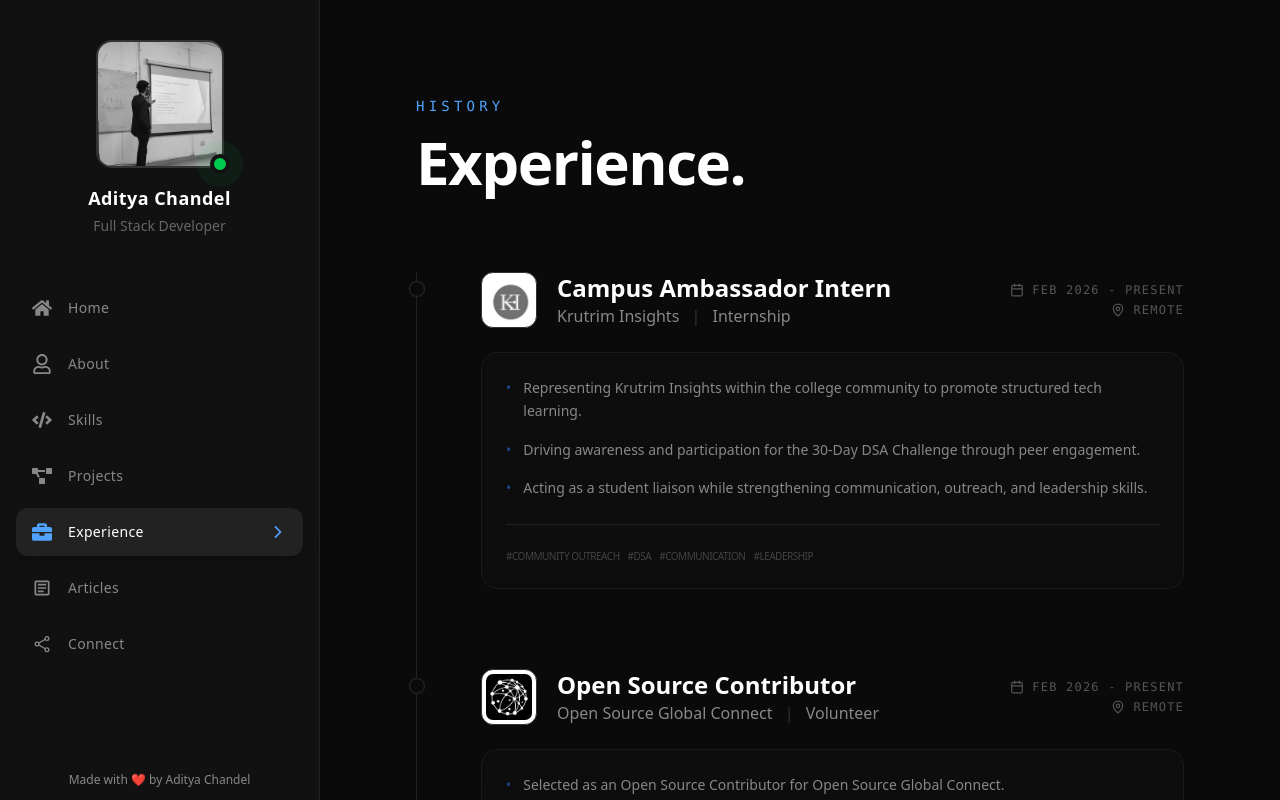
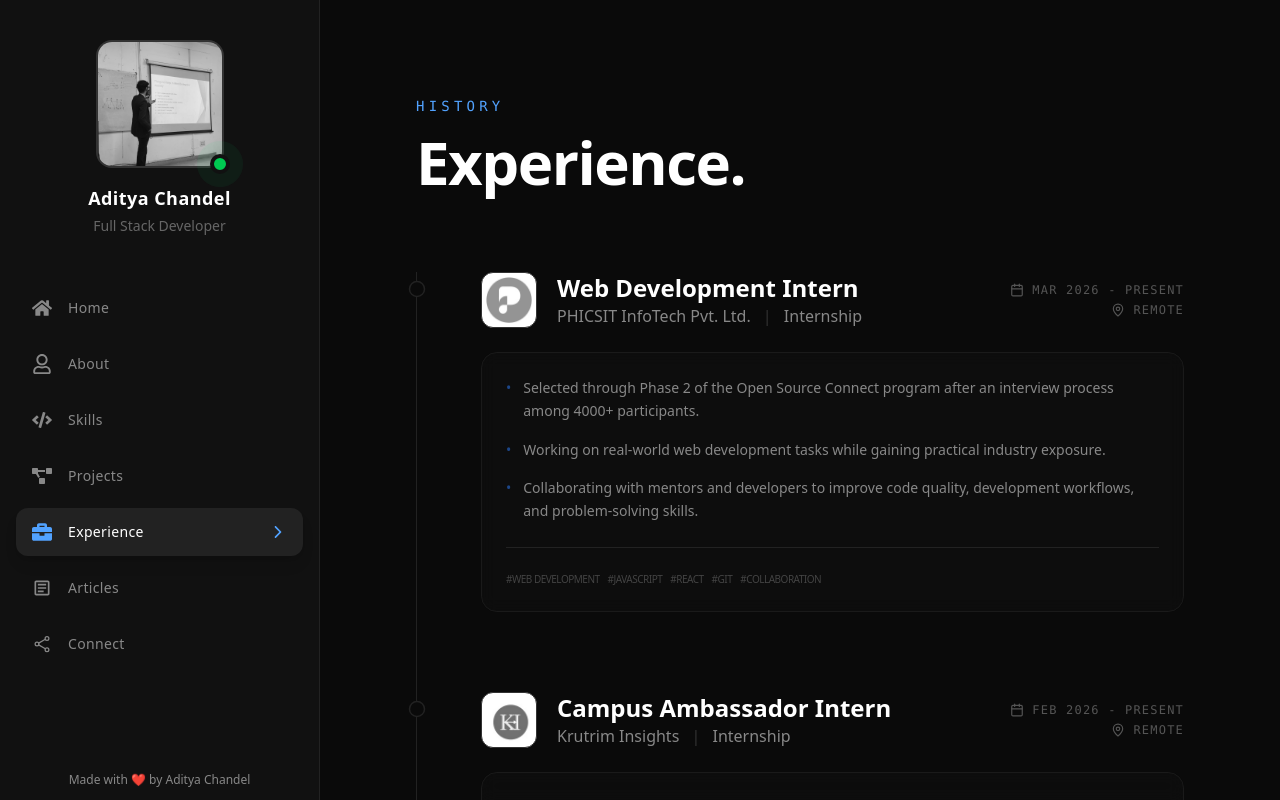
Before and after one commit to TonyStark-19/my-portfolio, a React (Vite) app: page /experience in a window 1280 px wide. Built offline with nearby package versions, Linux system fonts and the light colour scheme.

Commit message:
Updated expereince + code improvements

```diff
--- a/src/Pages/About.jsx
+++ b/src/Pages/About.jsx
@@ -106,6 +106,7 @@ export default function About() {
                 </div>
             </div>
 
+            {/* footer component */}
             <Footer />
         </div>
     );
--- a/src/Pages/Articles.jsx
+++ b/src/Pages/Articles.jsx
@@ -74,10 +74,12 @@ export default function Articles() {
                                             </span>
                                         )}
                                     </div>
+
                                     <h2 className="text-2xl font-bold mb-3 group-hover:text-blue-400 transition-colors flex items-center gap-2">
                                         {article.title}
                                         <LuExternalLink className="text-sm opacity-0 group-hover:opacity-100 transition-opacity" />
                                     </h2>
+
                                     <p className="text-[#666666] line-clamp-2 mb-6">
                                         {article.description}
                                     </p>
@@ -97,6 +99,7 @@ export default function Articles() {
                 </div>
             </div>
 
+            {/* footer component */}
             <Footer />
         </div>
     );
--- a/src/Pages/Connect.jsx
+++ b/src/Pages/Connect.jsx
@@ -109,6 +109,7 @@ export default function Connect() {
                 </div>
             </div>
 
+            {/* footer component */}
             <Footer />
         </div>
     );
--- a/src/Pages/Experience.jsx
+++ b/src/Pages/Experience.jsx
@@ -6,7 +6,22 @@ import Footer from "../Components/Footer";
 
 // Experience Page Component
 export default function Experience() {
+    // experiences
     const experiences = [
+        {
+            role: "Web Development Intern",
+            company: "PHICSIT InfoTech Pvt. Ltd.",
+            type: "Internship",
+            duration: "Mar 2026 - Present",
+            location: "Remote",
+            description: [
+                "Selected through Phase 2 of the Open Source Connect program after an interview process among 4000+ participants.",
+                "Working on real-world web development tasks while gaining practical industry exposure.",
+                "Collaborating with mentors and developers to improve code quality, development workflows, and problem-solving skills."
+            ],
+            skills: ["Web Development", "JavaScript", "React", "Git", "Collaboration"],
+            logo: "/images/Experience/PHICSIT.jpg"
+        },
         {
             role: "Campus Ambassador Intern",
             company: "Krutrim Insights",
@@ -28,9 +43,9 @@ export default function Experience() {
             duration: "Feb 2026 - Present",
             location: "Remote",
             description: [
-                "Selected as an Open Source Contributor for Open Source Global Connect.",
-                "Contributing to open-source projects by writing code, fixing bugs, and improving features.",
-                "Collaborating with global developers using Git, GitHub, and open-source best practices."
+                "Ranked among the top 20 contributors out of 4000+ participants in the Open Source Connect program.",
+                "Contributed to multiple repositories by submitting high-quality pull requests focused on UI improvements and code quality.",
+                "Collaborated with maintainers and developers using Git and GitHub while following open-source best practices."
             ],
             skills: ["Open Source", "Git", "GitHub", "Collaboration"],
             logo: "/images/Experience/OSGC.png"
@@ -137,6 +152,7 @@ export default function Experience() {
                 </div>
             </div>
 
+            {/* footer component */}
             <Footer />
         </div>
     );
--- a/src/Pages/Intro.jsx
+++ b/src/Pages/Intro.jsx
@@ -105,6 +105,7 @@ export default function Intro() {
                 </p>
             </div>
 
+            {/* footer component */}
             <Footer />
         </div>
     );
--- a/src/Pages/Projects.jsx
+++ b/src/Pages/Projects.jsx
@@ -154,6 +154,7 @@ export default function Projects() {
                 </div>
             </div>
 
+            {/* footer component */}
             <Footer />
         </div>
     );
--- a/src/Pages/Skills.jsx
+++ b/src/Pages/Skills.jsx
@@ -61,6 +61,7 @@ export default function Skills() {
                 </div>
             </div>
 
+            {/* footer component */}
             <Footer />
         </div>
     );
```
